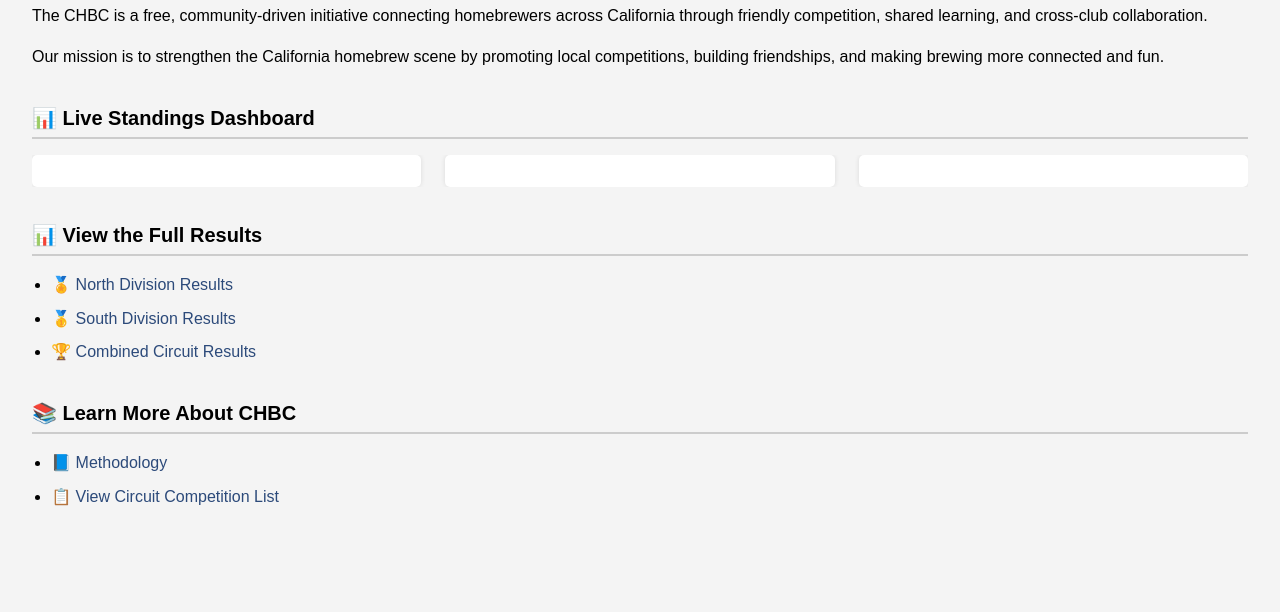
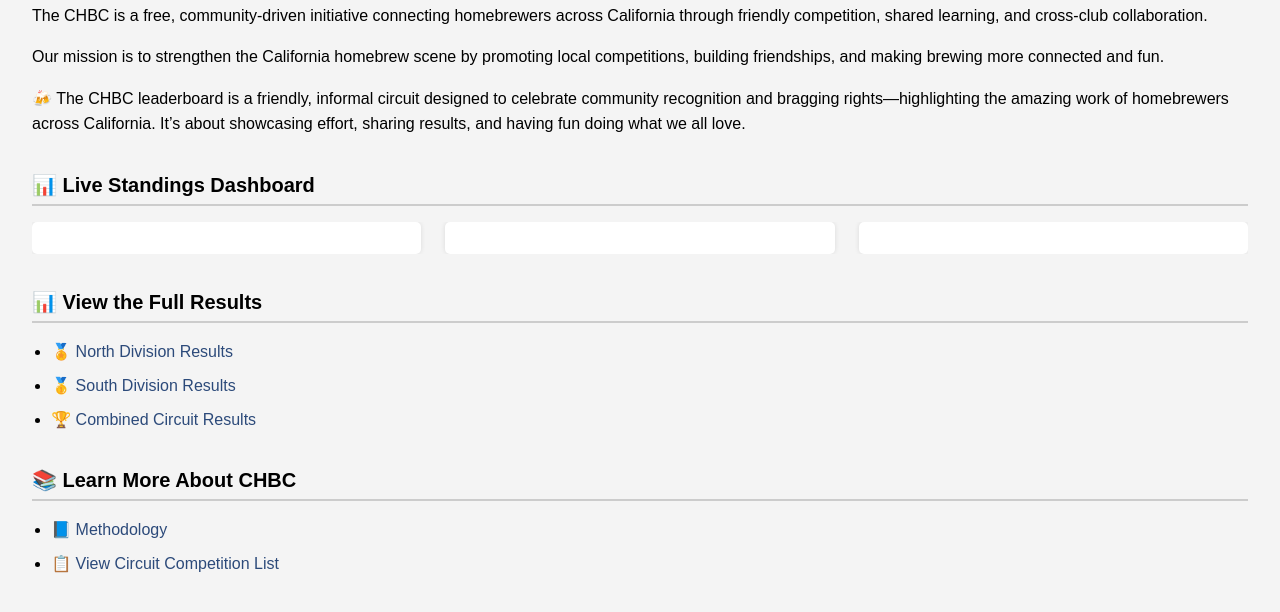
Before and after one commit to KNW247/Homebrew-circuit, a plain HTML site: page index.html in a window 1280 px wide. Shown: the part 118-730 px from the top of the page. Drawn offline with Linux system fonts and the light colour scheme.

Commit message:
Update index.html

```diff
--- a/index.html
+++ b/index.html
@@ -96,6 +96,9 @@
   <p>The CHBC is a free, community-driven initiative connecting homebrewers across California through friendly competition, shared learning, and cross-club collaboration.</p>
 
   <p>Our mission is to strengthen the California homebrew scene by promoting local competitions, building friendships, and making brewing more connected and fun.</p>
+
+  <p>🍻 The CHBC leaderboard is a friendly, informal circuit designed to celebrate community recognition and bragging rights—highlighting the amazing work of homebrewers across California. It’s about showcasing effort, sharing results, and having fun doing what we all love.</p>
+
 
   <h2>📊 Live Standings Dashboard</h2>
 
```
